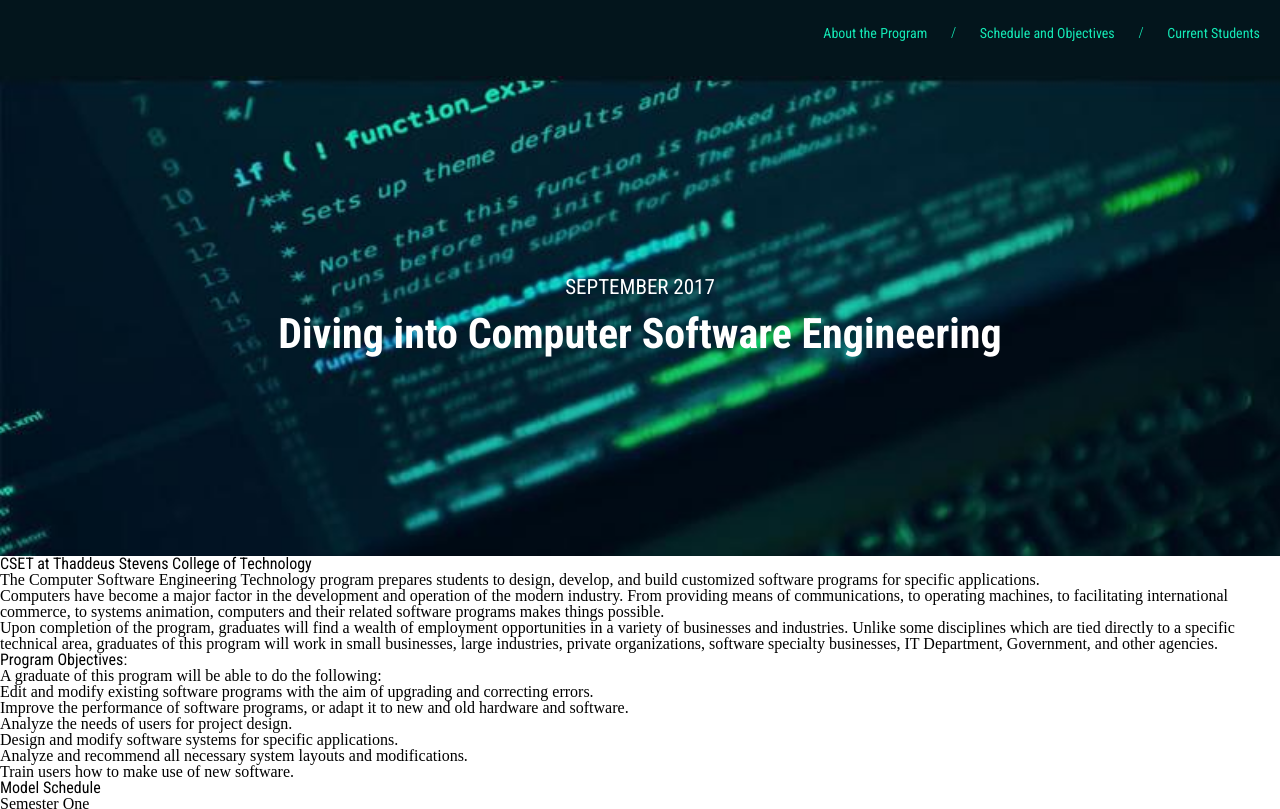
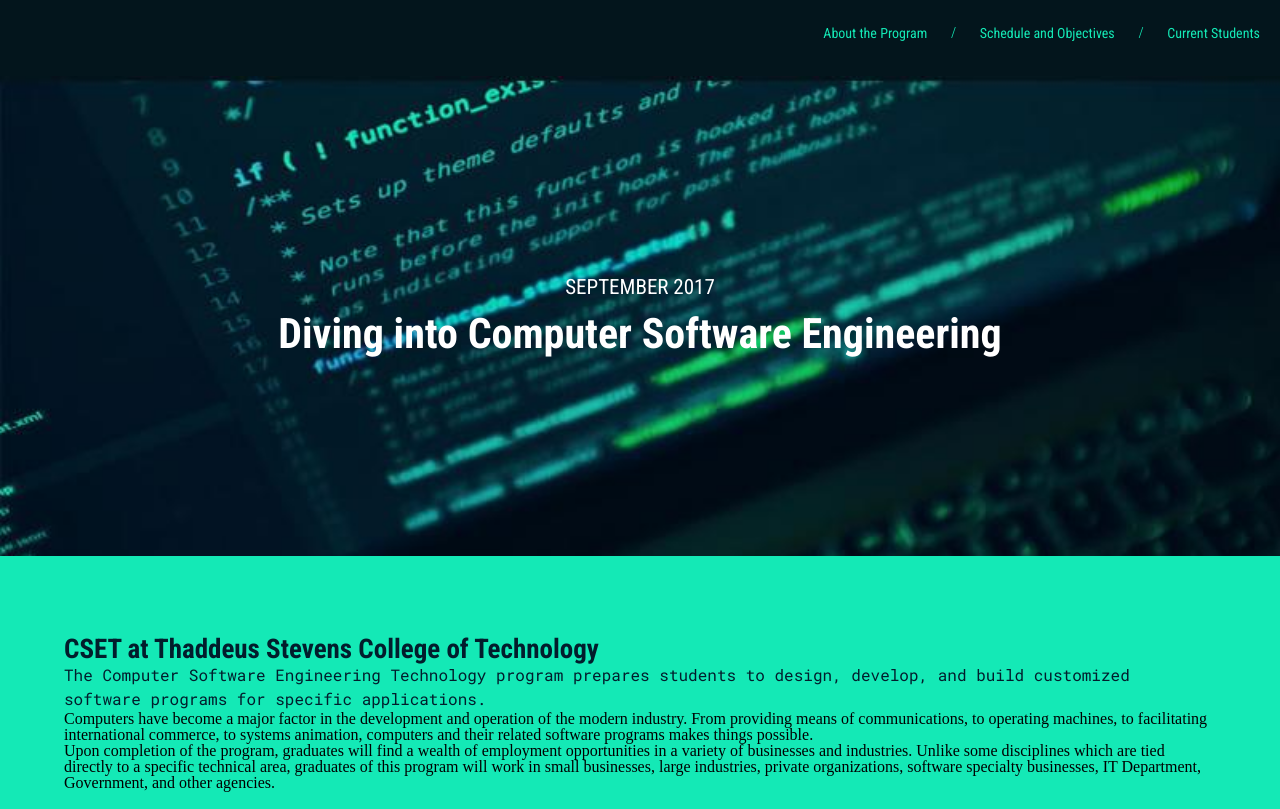
Before and after one commit to RomanNumerals/cset-group-code, a plain HTML site: page index.html in a window 1280 px wide. Shown: the top 809 px of the page. Drawn offline with Linux system fonts and the light colour scheme.

Commit message:
changed font weight, line height, and color

```diff
--- a/index.html
+++ b/index.html
@@ -26,10 +26,10 @@
         <h3 class="subheading">September 2017</h3>
         <h1 class="hero-heading">Diving into Computer Software Engineering</h1>
     </section>
-    <section>
-        <article>
-            <h2>CSET at Thaddeus Stevens College of Technology</h2>
-            <p>The Computer Software Engineering Technology program prepares students to design, develop, and build customized software programs for specific applications.</p>
+    <section class="the-bod">
+        <article class="the-abs">
+            <h2 class="content-header">CSET at Thaddeus Stevens College of Technology</h2>
+            <p class="mono">The Computer Software Engineering Technology program prepares students to design, develop, and build customized software programs for specific applications.</p>
             <p>Computers have become a major factor in the development and operation of the modern industry. From providing means of communications, to operating machines, to facilitating international commerce, to systems animation, computers and their related software programs makes things possible.</p>
             <p>Upon completion of the program, graduates will find a wealth of employment opportunities in a variety of businesses and industries. Unlike some disciplines which are tied directly to a specific technical area, graduates of this program will work in small businesses, large industries, private organizations, software specialty businesses, IT Department, Government, and other agencies.</p>
         </article>
--- a/style.css
+++ b/style.css
@@ -98,35 +98,6 @@ video {
 
 
 
-
-
-
-
-
-
-
-
-
-
-
-
-
-
-
-
-
-
-
-
-
-
-
-
-
-
-
-
-
 /* HTML5 display-role reset for older browsers */
 
 article,
@@ -174,39 +145,6 @@ h1,
 h2 {
     font-family: 'Roboto Condensed', sans-serif;
 }
-
-
-
-
-
-
-
-
-
-
-
-
-
-
-/*fonts*/
-
-.mono {
-    font-family: 'Roboto Mono', monospace;
-}
-
-.copy {
-    font-family: 'Georgia', serif;
-}
-
-
-
-
-
-
-
-
-
-
 
 
 
@@ -290,3 +228,42 @@ h2 {
     display: flex;
     flex-direction: column;
 }
+
+
+
+
+
+
+
+/* the bod*/
+
+.the-bod {
+    background-color: #14e9b6;
+}
+
+.the-abs {
+    width: 90%;
+    margin: 0 auto;
+    padding: 80px 0 150px;
+}
+
+.content-header {
+    font-family: 'Roboto Condensed', sans-serif;
+    color: #021d2c;
+    font-weight: bold;
+    font-size: 27px;
+}
+
+.mono {
+    font-family: 'Roboto Mono', monospace;
+    font-weight: 18px;
+    color: #021d2c;
+    line-height: 1.5;
+}
+
+.copy {
+    font-family: 'Georgia', serif;
+    font-weight: 16px;
+    color: #021d2c;
+    line-height: 1.2;
+}
```
